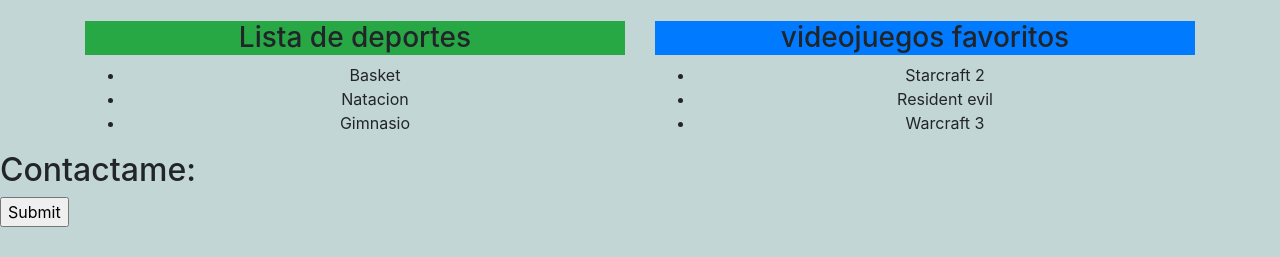
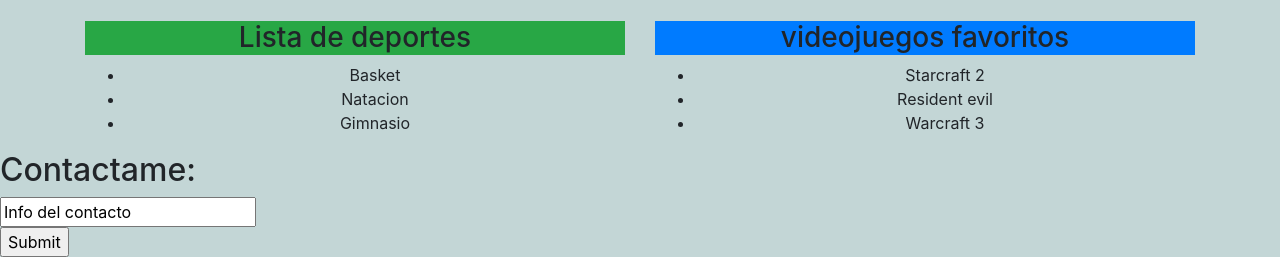
Before and after one commit to FrankMiranda31/githubtarea, a plain HTML site: page index.html in a window 1280 px wide. Shown: the part 742-999 px from the top of the page. Before the commit the page ends 969 px from the top, so only its background shows below. Drawn offline with nearby package versions, Linux system fonts and the light colour scheme.

Commit message:
commit 18

```diff
--- a/index.html
+++ b/index.html
@@ -90,6 +90,9 @@
         <form action="http:www.mibackend/servicio">
 
                 <fieldset>
+
+                    <input type="text" id="nombres" value="Info del contacto"/>
+
                 </fieldset>
 
             <input type="submit" name="Enviar" id="Enviar">
```
